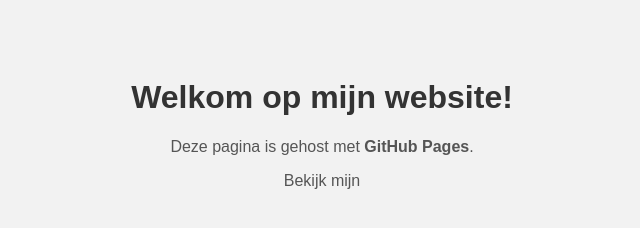
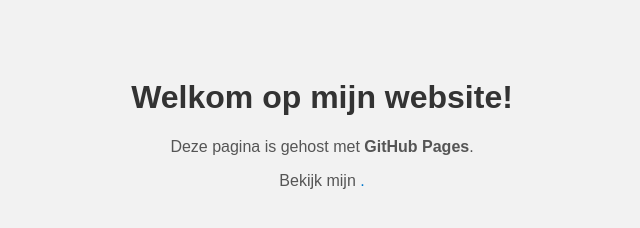
Before and after one commit to rbuijse/TEST_FIXBRIGADE, a plain HTML site: page index.html in a window 1280 px wide. Shown: the full height of the page, 318-958 px from the left. Drawn offline with Linux system fonts and the light colour scheme.

Commit message:
Update index.html

```diff
--- a/index.html
+++ b/index.html
@@ -26,6 +26,6 @@
 <body>
     <h1>Welkom op mijn website!</h1>
     <p>Deze pagina is gehost met <strong>GitHub Pages</strong>.</p>
-    <p>Bekijk mijn <a href="https://github.com/rbuijse/TEST_FIXBRIGADE/</a>.</p>
+    <p>Bekijk mijn <a href="https://github.com/rbuijse/TEST_FIXBRIGADE/"</a>.</p>
 </body>
 </html>
```
